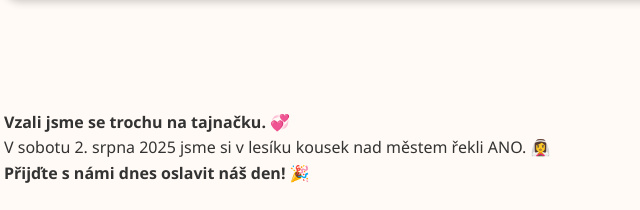
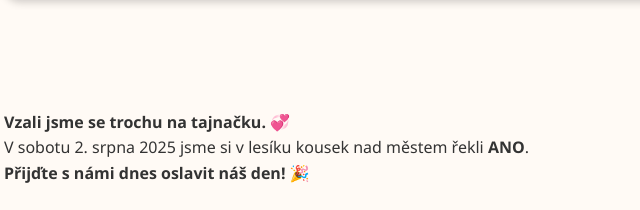
Before and after one commit to martinho80cz/matyskovi, a plain HTML site: page index.html in a window 1280 px wide. Shown: the part 1413-1623 px from the top of the page, 186-826 px from the left. Drawn offline with nearby package versions, Linux system fonts and the light colour scheme.

Commit message:
Update index.html

```diff
--- a/index.html
+++ b/index.html
@@ -143,7 +143,7 @@
   <section data-aos="fade-up">
     <p>
       <strong>Vzali jsme se trochu na tajnačku. 💞  </strong><br />
-      V sobotu 2. srpna 2025 jsme si v lesíku kousek nad městem řekli ANO. 👰‍♀️<br />
+      V sobotu 2. srpna 2025 jsme si v lesíku kousek nad městem řekli <strong>ANO</strong>.<br />
       <strong>Přijďte s námi dnes oslavit náš den! 🎉</strong><br />
 
     </p>
```
